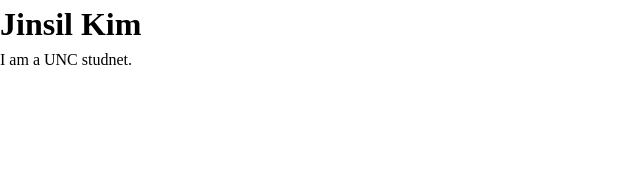
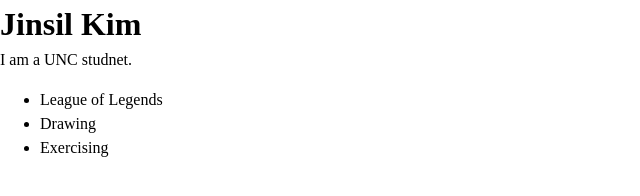
Before and after one commit to Koivory/my-first-website, a plain HTML site: page src/index.html in a window 1280 px wide. Shown: the whole page, without its empty margins (0-640 px from the left). Drawn offline with Linux system fonts and the light colour scheme.

Commit message:
Listed hobbies

```diff
--- a/src/index.html
+++ b/src/index.html
@@ -12,5 +12,10 @@
   <body>
     <h1>Jinsil Kim</h1>
     <p>I am a UNC studnet.</p>
+    <ul>
+      <li>League of Legends</li>
+      <li>Drawing</li>
+      <li>Exercising</li>
+    </ul>
   </body>
 </html>
```
